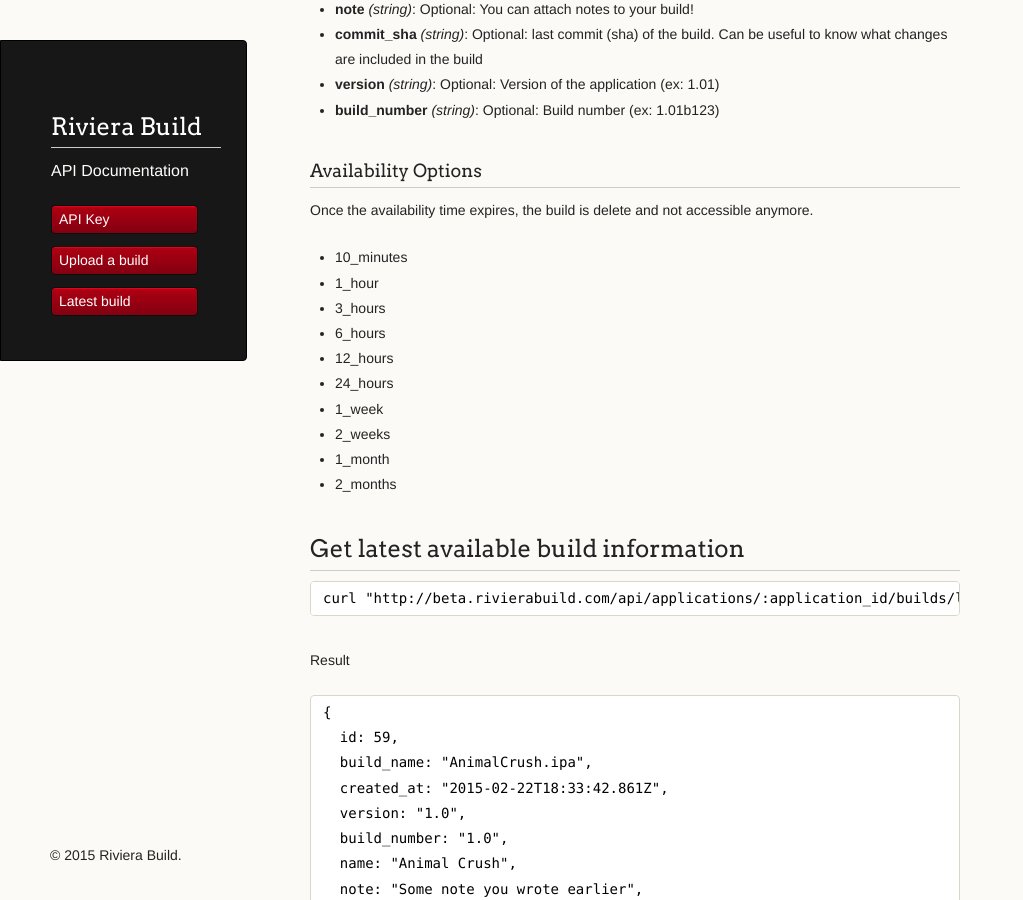
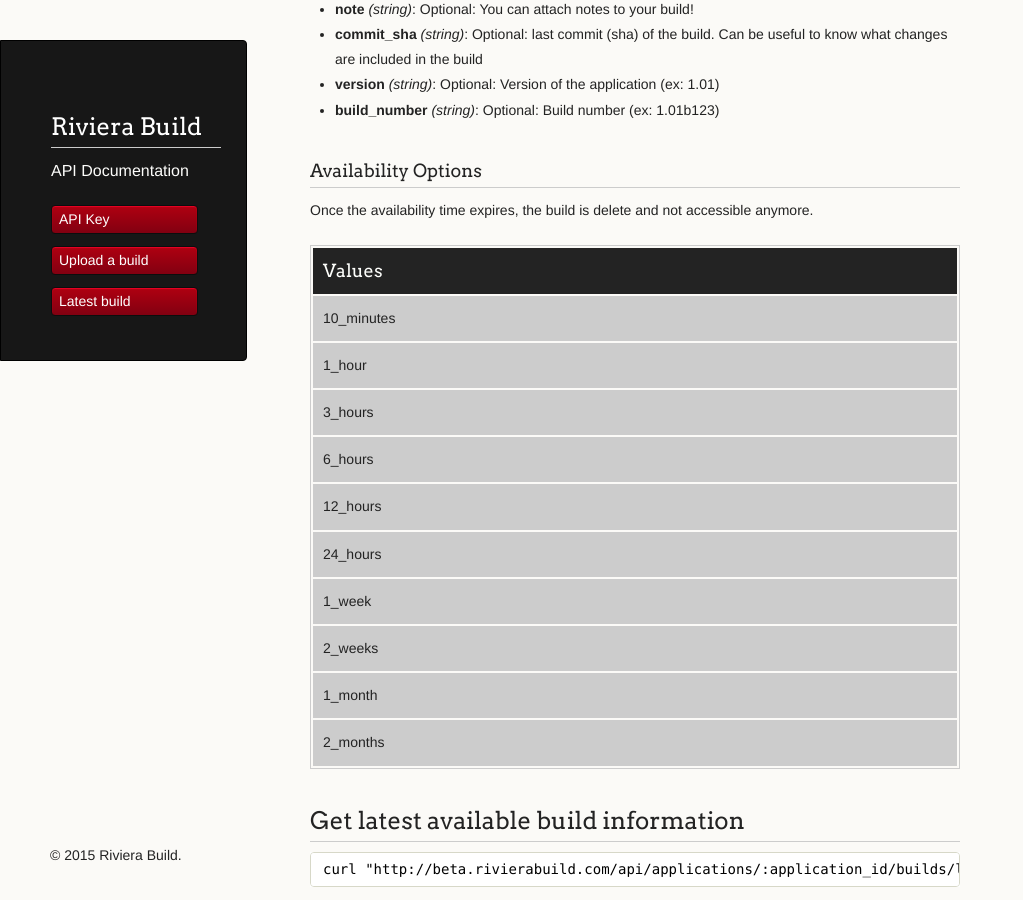
Before and after one commit to jayztemplier/RivieraBuild-API, a Jekyll site: the page built from index.md, in a window 1280 px wide and 900 px high, scrolled down 862 px. Shown: the whole window, without its empty margins (0-1023 px from the left). Built offline with Jekyll 4.4.1, drawn with Linux system fonts in a browser that asks for light colours; Markdown is read by kramdown in place of the engine named in the settings.

Commit message:
try back tables

```diff
--- a/_config.yml
+++ b/_config.yml
@@ -1 +1,4 @@
 markdown: redcarpet
+
+redcarpet:
+  extensions: [tables]
--- a/index.md
+++ b/index.md
@@ -41,16 +41,18 @@
 
 Once the availability time expires, the build is delete and not accessible anymore.
 
-* 10_minutes
-* 1_hour
-* 3_hours
-* 6_hours
-* 12_hours
-* 24_hours
-* 1_week
-* 2_weeks
-* 1_month
-* 2_months
+| Values  |
+|---|
+| 10_minutes  |
+| 1_hour  |
+| 3_hours  |
+| 6_hours  |
+| 12_hours  |
+| 24_hours  |
+| 1_week  |
+| 2_weeks  |
+| 1_month  |
+| 2_months  |
 
 
 ## Get latest available build information
```
